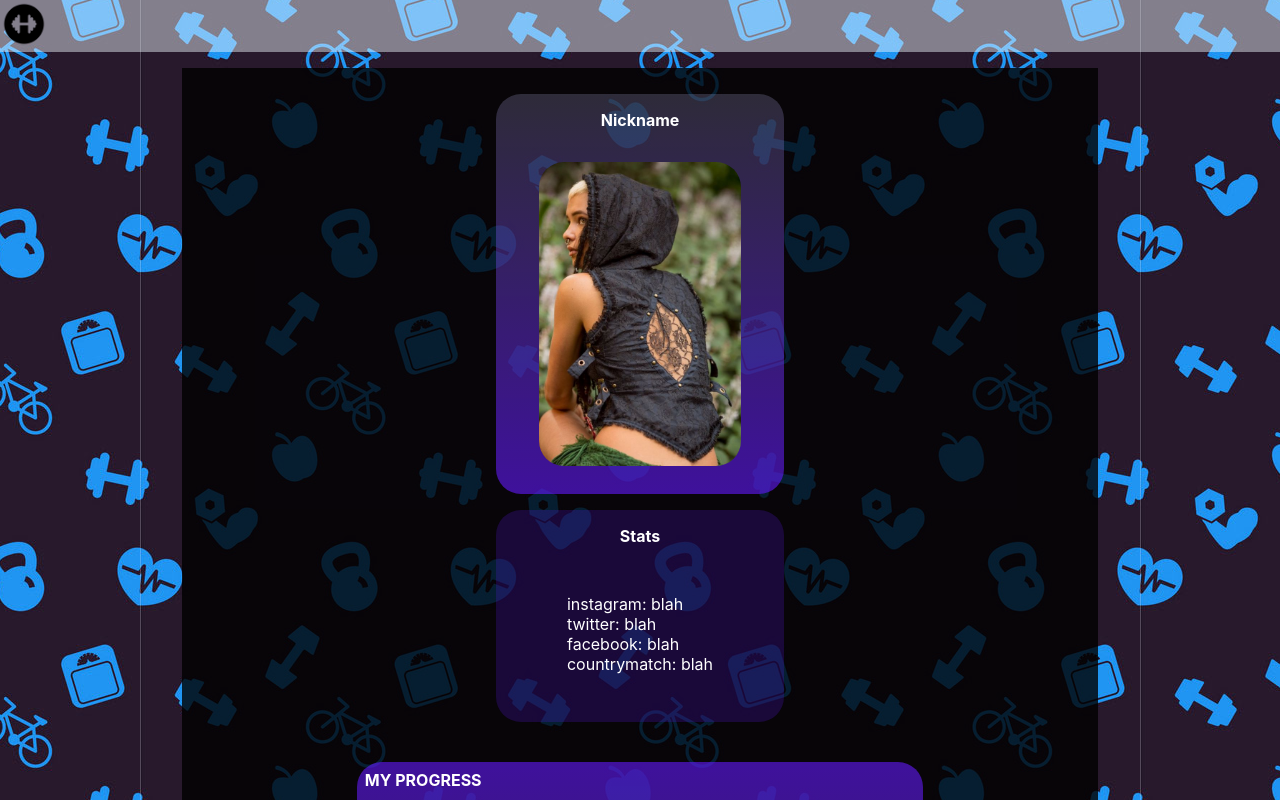
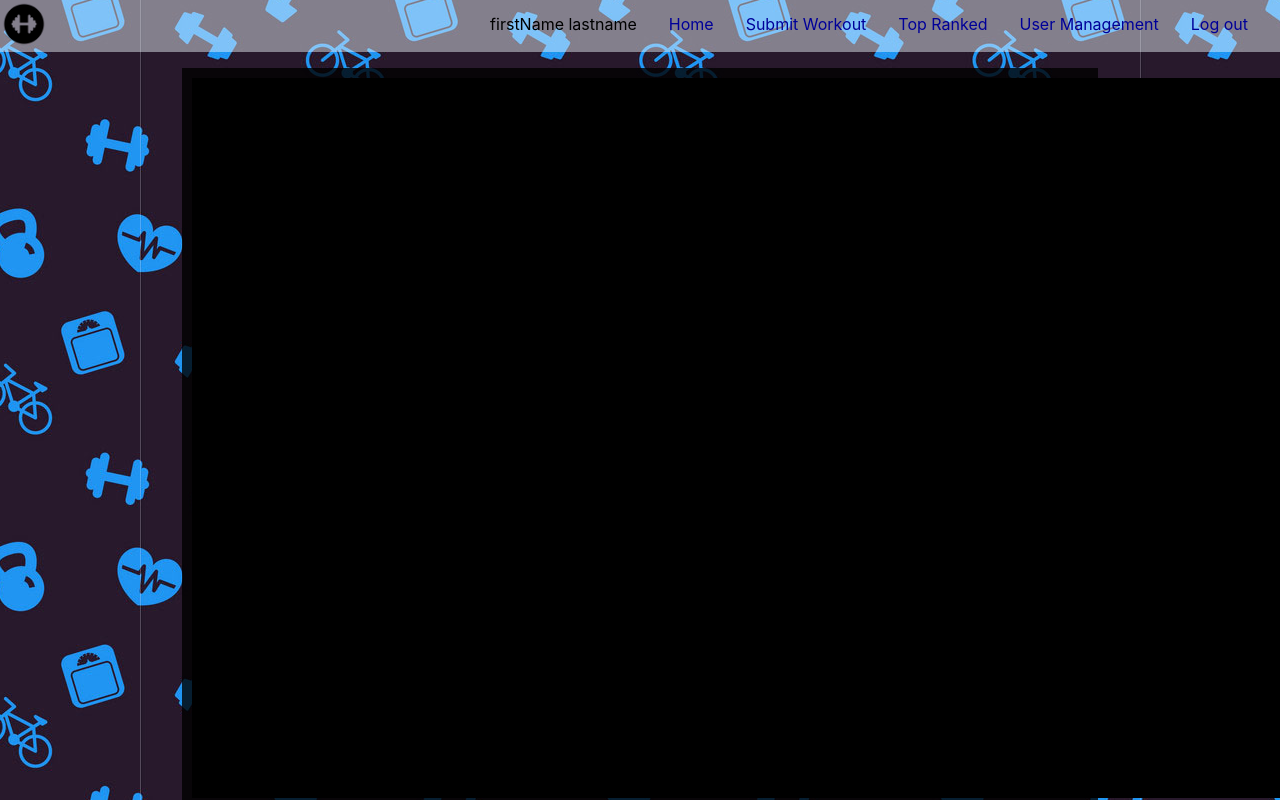
Before and after one commit to kennethcurrie/FitnessAppFrontEnd, a React (Create React App) app in the folder fitnessappfrontend/: page /user/1 in a window 1280 px wide. Built offline with nearby package versions, Linux system fonts and the light colour scheme; no server answers.

Commit message:
added camera capabilities

```diff
--- a/fitnessappfrontend/src/App.tsx
+++ b/fitnessappfrontend/src/App.tsx
@@ -26,7 +26,7 @@ class App extends React.Component<any, IAppState> {
     super(props);
     this.state = {
       isAdmin: true,
-      isLoggedIn: false
+      isLoggedIn: true
     };
   }
 
--- a/fitnessappfrontend/src/components/profile/profile.component.tsx
+++ b/fitnessappfrontend/src/components/profile/profile.component.tsx
@@ -19,6 +19,7 @@ import { ExcerciseChartComponent } from './excerciseChart/excerciseChart.compone
 import { InspirationsListComponent, IFriendLinkInfo } from './inspirations/inspirations.component';
 import { MyGoalsListComponent, IGoal } from './myGoalsList/myGoalsList.component';
 import { PostTimelineComponent, IPostItem } from './postTimeline/postTimeline.component';
+import { TakePicComponent } from '../takePicComponent/takePic.component';
 
 
 
@@ -41,6 +42,7 @@ export class ProfileComponent extends React.Component<any, any> {
   render() {
     return(
       <>
+        <TakePicComponent />
         {/* this holds everything */}
         <div id='all-profile-component'>
           {/* this is the profile and personal info section */}
--- /dev/null
+++ b/fitnessappfrontend/src/components/takePicComponent/takePic.component.tsx
@@ -0,0 +1,40 @@
+import React, { Component } from 'react';
+
+export class TakePicComponent extends React.Component<any, any> {
+
+    video: React.RefObject<HTMLVideoElement>;
+    canvas: React.RefObject<HTMLCanvasElement>;
+    constraints = { audio: false, video: { width: 1280, height: 720 } };
+
+    constructor(props) {
+        super(props);
+        this.video = React.createRef();
+        this.canvas = React.createRef();
+    }
+
+
+    componentDidMount() {
+        setTimeout(
+            async () => {
+                const mStream =  await navigator.mediaDevices.getUserMedia(this.constraints)
+                .catch(function(err) { console.log(err.name + ': ' + err.message); }) as MediaStream;
+                if (this.video.current) this.video.current.srcObject = mStream;
+            },
+        0);
+    }
+
+    render() {
+        return (
+            <>
+                <div>
+                    <video id='snapshot-preview'  ref={this.video}  onLoadedMetadata={(e) => {e.currentTarget.play(); }} width='1280' height='720' autoPlay={true} style={{backgroundColor: 'black'}}>
+                        error
+                    </video>
+                    <button id='snap'>Snap Photo</button>
+                    <button> reset </button>
+                    <canvas ref={this.canvas} id='canvas' style={{display: 'none', width: 1280, height: 720 }}>waiting on permissions...</canvas>
+                </div>
+            </>
+        );
+    }
+}
```
Also changed, not shown: fitnessappfrontend/src/components/takePicComponent/takePic.component.scss (added), 1 other file (tests, documents, lock files or other folders).
